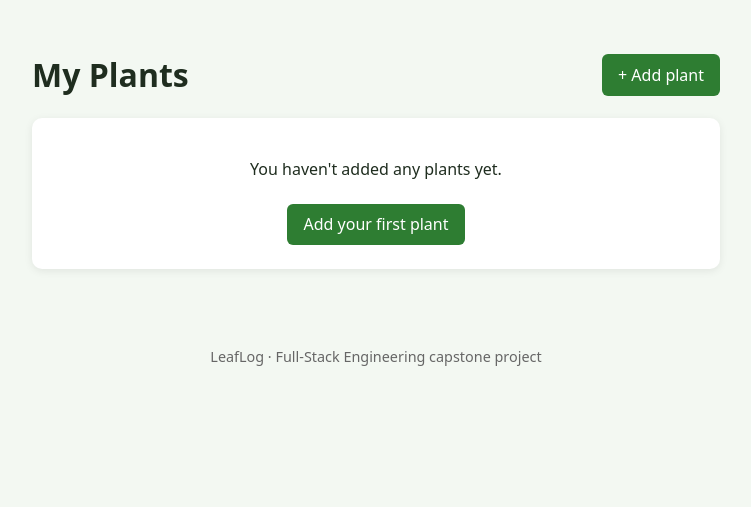
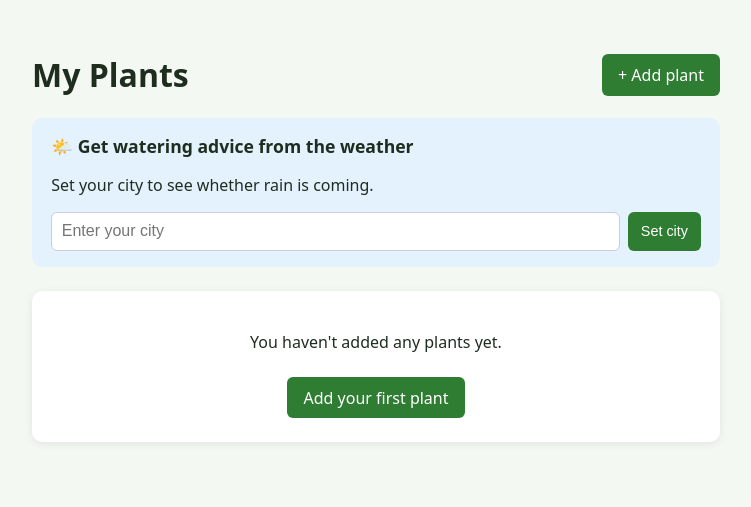
Before and after one commit to faizaansaleemofficial/leaflog, a Flask app: page /dashboard in a window 1280 px wide. Shown: the part 59-566 px from the top of the page, without its empty margins (264-1015 px from the left). Run offline with Flask 3, Linux system fonts and the light colour scheme; the visitor is signed in with stand-in values (Sample User, id 1); data that the repository does not hold is empty.

Commit message:
Add weather advice using Open-Meteo API

```diff
--- a/app.py
+++ b/app.py
@@ -1,7 +1,10 @@
+import json
 import os
 import re
 from datetime import datetime, timedelta, timezone
 from functools import wraps
+from urllib.parse import urlencode
+from urllib.request import urlopen
 
 from dotenv import load_dotenv
 from flask import Flask, render_template, request, redirect, url_for, session, flash
@@ -100,6 +103,99 @@ def logout():
     return redirect(url_for("login"))
 
 
+# ---------- Weather (Open-Meteo API) ----------
+
+def fetch_json(url, params):
+    """Call a web API and return its JSON answer."""
+    with urlopen(url + "?" + urlencode(params), timeout=5) as resp:
+        return json.loads(resp.read().decode("utf-8"))
+
+
+def geocode_city(name):
+    """Turn a city name into coordinates."""
+    data = fetch_json("https://geocoding-api.open-meteo.com/v1/search",
+                      {"name": name, "count": 1, "language": "en", "format": "json"})
+    results = data.get("results")
+    if not results:
+        return None
+    place = results[0]
+    label = place["name"]
+    if place.get("country"):
+        label += ", " + place["country"]
+    return {"city": label, "latitude": place["latitude"], "longitude": place["longitude"]}
+
+
+def get_weather(lat, lon):
+    """Get today's and tomorrow's forecast."""
+    data = fetch_json("https://api.open-meteo.com/v1/forecast", {
+        "latitude": lat,
+        "longitude": lon,
+        "current": "temperature_2m",
+        "daily": "precipitation_sum,temperature_2m_max",
+        "timezone": "auto",
+        "forecast_days": 2,
+    })
+    daily = data["daily"]
+    current = data.get("current") or {}
+    return {
+        "temp_now": round(current.get("temperature_2m") or 0),
+        "max_today": round(daily["temperature_2m_max"][0] or 0),
+        "rain_today": round(daily["precipitation_sum"][0] or 0, 1),
+        "rain_tomorrow": round(daily["precipitation_sum"][1] or 0, 1),
+    }
+
+
+def weather_advice(w):
+    if w["rain_today"] >= 2:
+        return "Rain expected today. Skip watering outdoor plants."
+    if w["rain_tomorrow"] >= 2:
+        return "Rain is forecast tomorrow. Outdoor plants can wait a day."
+    if w["max_today"] >= 35:
+        return "Very hot today. Check the soil and water in the evening."
+    return "Dry day ahead. A good time to water."
+
+
+def weather_context():
+    """Everything the dashboard needs to show the weather card."""
+    rows = (supabase.table("users").select("city,latitude,longitude")
+            .eq("id", session["user_id"]).execute().data)
+    if not rows or rows[0].get("latitude") is None:
+        return {"weather": None, "city": None}
+
+    user = rows[0]
+    try:
+        weather = get_weather(user["latitude"], user["longitude"])
+        weather["advice"] = weather_advice(weather)
+    except Exception as e:
+        print("Weather error:", e)
+        weather = {"error": True}
+    return {"weather": weather, "city": user["city"]}
+
+
+@app.route("/settings/city", methods=["POST"])
+@login_required
+def set_city():
+    name = request.form.get("city", "").strip()
+    if not name:
+        flash("Please enter a city.", "error")
+        return redirect(url_for("dashboard"))
+
+    try:
+        place = geocode_city(name)
+    except Exception as e:
+        print("Geocoding error:", e)
+        flash("Could not reach the weather service. Please try again.", "error")
+        return redirect(url_for("dashboard"))
+
+    if not place:
+        flash("City not found. Try a different spelling.", "error")
+        return redirect(url_for("dashboard"))
+
+    supabase.table("users").update(place).eq("id", session["user_id"]).execute()
+    flash("Weather location set to " + place["city"] + ".", "success")
+    return redirect(url_for("dashboard"))
+
+
 # ---------- Plants (CRUD) ----------
 
 def read_plant_form():
@@ -180,7 +276,7 @@ def dashboard():
             plant["status"] = f"Next watering in {days_left} day{'s' if days_left != 1 else ''}"
             plant["status_class"] = "ok"
 
-    return render_template("dashboard.html", plants=plants)
+    return render_template("dashboard.html", plants=plants, **weather_context())
 
 
 @app.route("/plants/add", methods=["GET", "POST"])
--- a/public/css/style.css
+++ b/public/css/style.css
@@ -47,3 +47,10 @@ textarea { padding: .6rem; border: 1px solid #ccd; border-radius: 6px;
                border-radius: 8px; box-shadow: 0 1px 4px rgba(0,0,0,.06); }
 .log-list form { margin: 0; }
 footer { text-align: center; color: #666; padding: 2rem 1rem; font-size: .9rem; }
+.weather-card { background: #e3f2fd; border-radius: 10px; padding: 1rem 1.2rem; margin-bottom: 1.5rem; }
+.weather-card h2 { margin: 0 0 .4rem; font-size: 1.1rem; }
+.weather-stats { margin: .2rem 0; color: #37474f; }
+.weather-advice { font-weight: bold; color: #0d47a1; }
+.city-form { display: flex; gap: .5rem; margin-top: .6rem; flex-wrap: wrap; }
+.city-form input { flex: 1; min-width: 160px; }
+.sr-only { position: absolute; width: 1px; height: 1px; overflow: hidden; clip: rect(0 0 0 0); }
--- a/templates/dashboard.html
+++ b/templates/dashboard.html
@@ -5,6 +5,28 @@
   <h1>My Plants</h1>
   <a href="{{ url_for('add_plant') }}" class="btn">+ Add plant</a>
 </div>
+
+<section class="weather-card">
+  {% if city and weather and not weather.error %}
+    <h2>🌤️ Weather in {{ city }}</h2>
+    <p class="weather-stats">
+      Now {{ weather.temp_now }}°C · Today's high {{ weather.max_today }}°C ·
+      Rain today {{ weather.rain_today }} mm
+    </p>
+    <p class="weather-advice">{{ weather.advice }}</p>
+  {% elif city %}
+    <h2>🌤️ Weather in {{ city }}</h2>
+    <p>The forecast is unavailable right now. Please try again in a minute.</p>
+  {% else %}
+    <h2>🌤️ Get watering advice from the weather</h2>
+    <p>Set your city to see whether rain is coming.</p>
+  {% endif %}
+  <form method="POST" action="{{ url_for('set_city') }}" class="city-form">
+    <label for="city" class="sr-only">City</label>
+    <input type="text" id="city" name="city" required maxlength="60" placeholder="Enter your city">
+    <button type="submit" class="small">{{ "Change city" if city else "Set city" }}</button>
+  </form>
+</section>
 
 {% if plants %}
 <div class="plant-grid">
```
